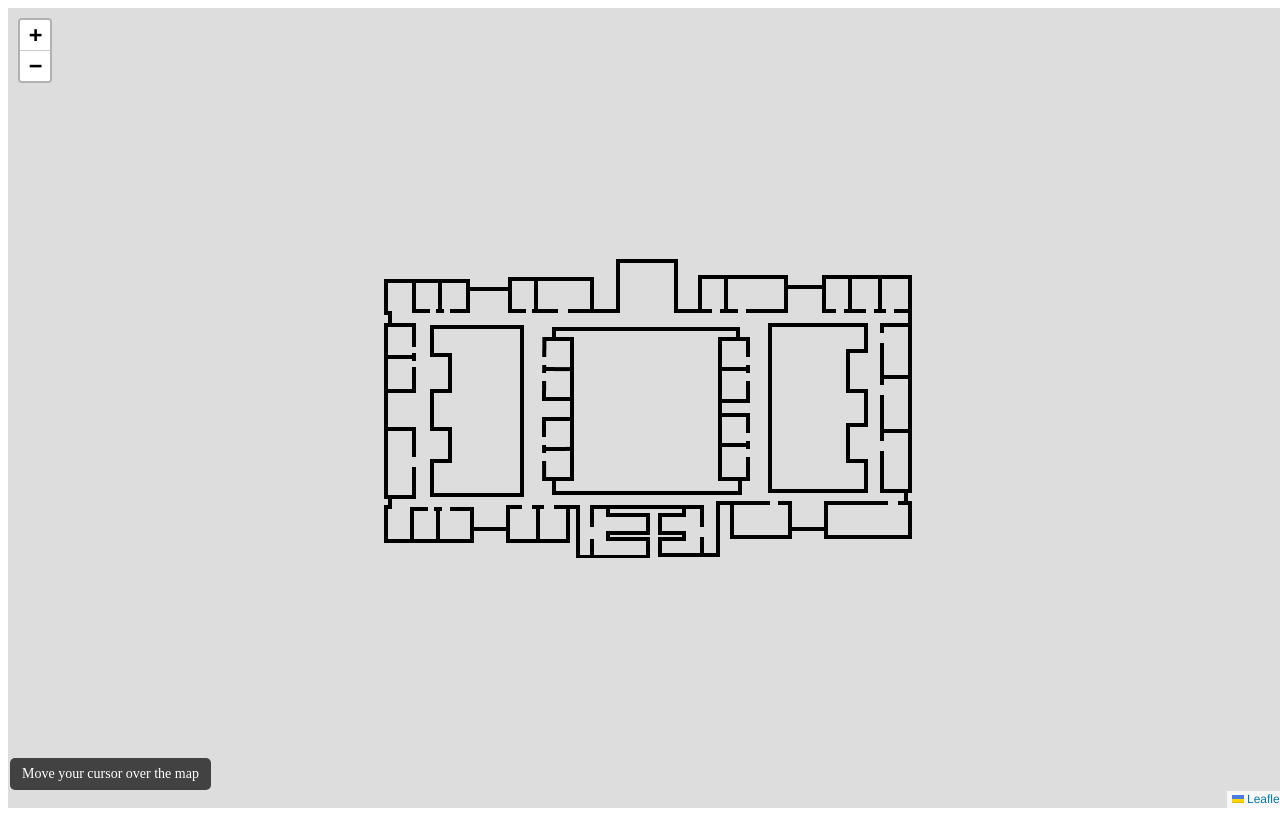
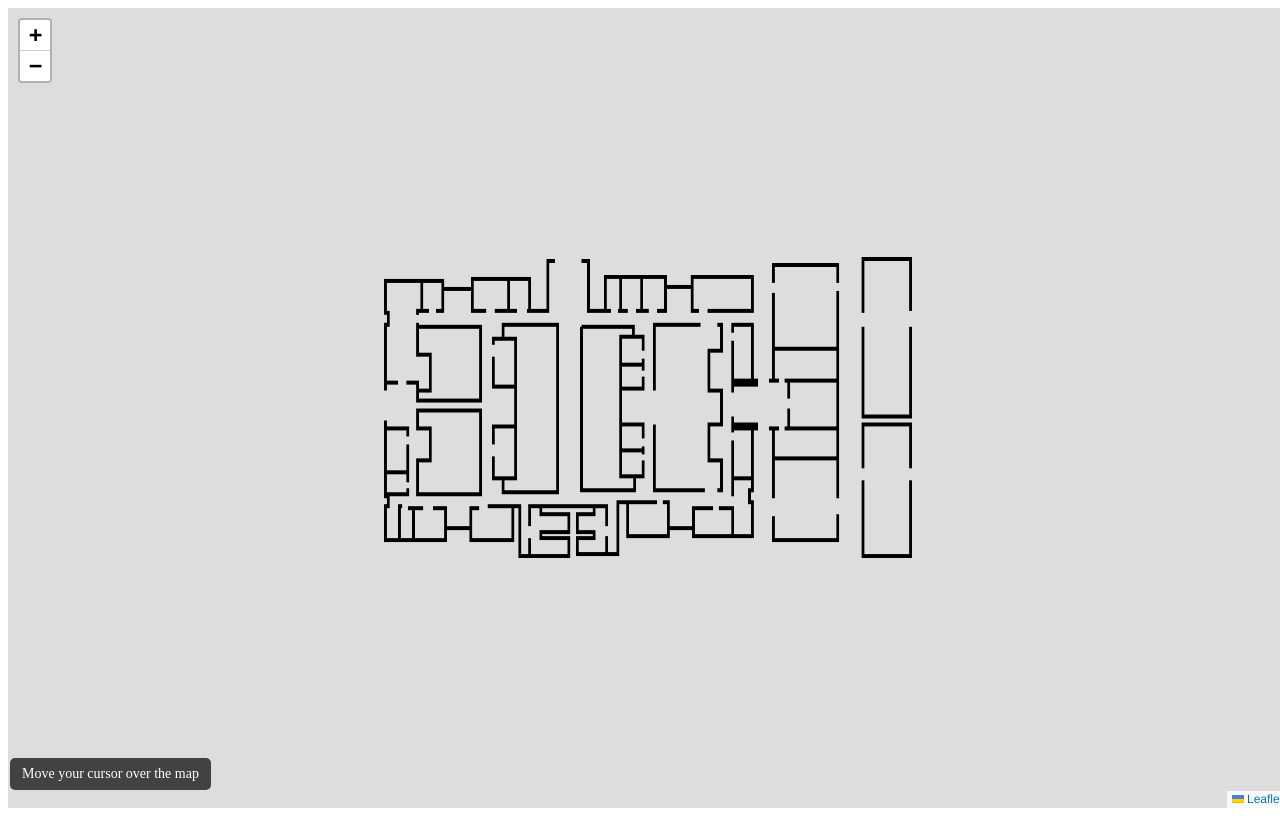
Before and after one commit to hopexlad/campus-map, a plain HTML site: page index.html in a window 1280 px wide. Drawn offline with nearby package versions, Linux system fonts and the light colour scheme.

Commit message:
Update index.html

```diff
--- a/index.html
+++ b/index.html
@@ -43,7 +43,7 @@
 
         console.log("Bounds:", bounds);
 
-        var imageUrl = 'floor1.png';
+        var imageUrl = 'campus.png';
         var image = L.imageOverlay(imageUrl, bounds).addTo(map);
 
         image.on('load', function() {
```
